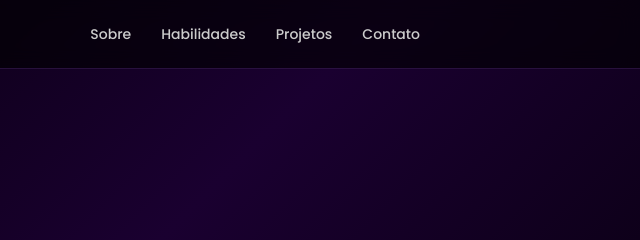
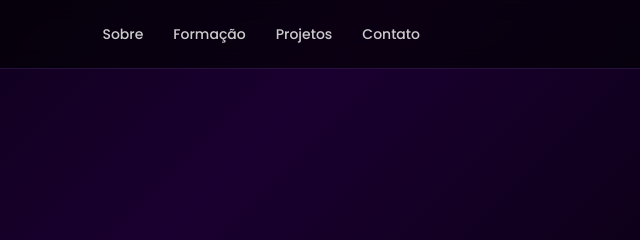
Before and after one commit to devkaikepereira/Portfolio-Pessoal, a plain HTML site: page index.html in a window 1280 px wide. Shown: the top 240 px of the page, 640-1280 px from the left. Drawn offline with Linux system fonts and the light colour scheme.

Commit message:
Terceira versão do projeto

```diff
--- a/index.html
+++ b/index.html
@@ -17,7 +17,7 @@
                 </div>
                 <ul id="" class="nav-list">
                     <li><a href="#about">Sobre</a></li>
-                    <li><a href="#skills">Habilidades</a></li>
+                    <li><a href="#training">Formação</a></li>
                     <li><a href="#projects">Projetos</a></li>
                     <li><a href="#contact">Contato</a></li>
                 </ul>
```
